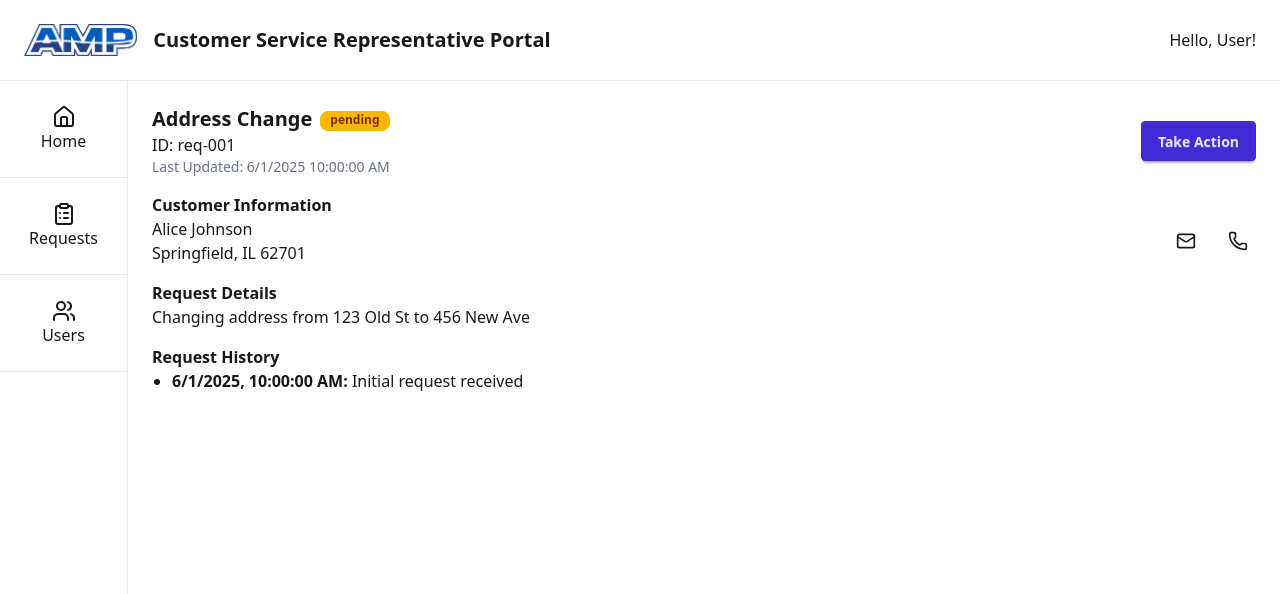
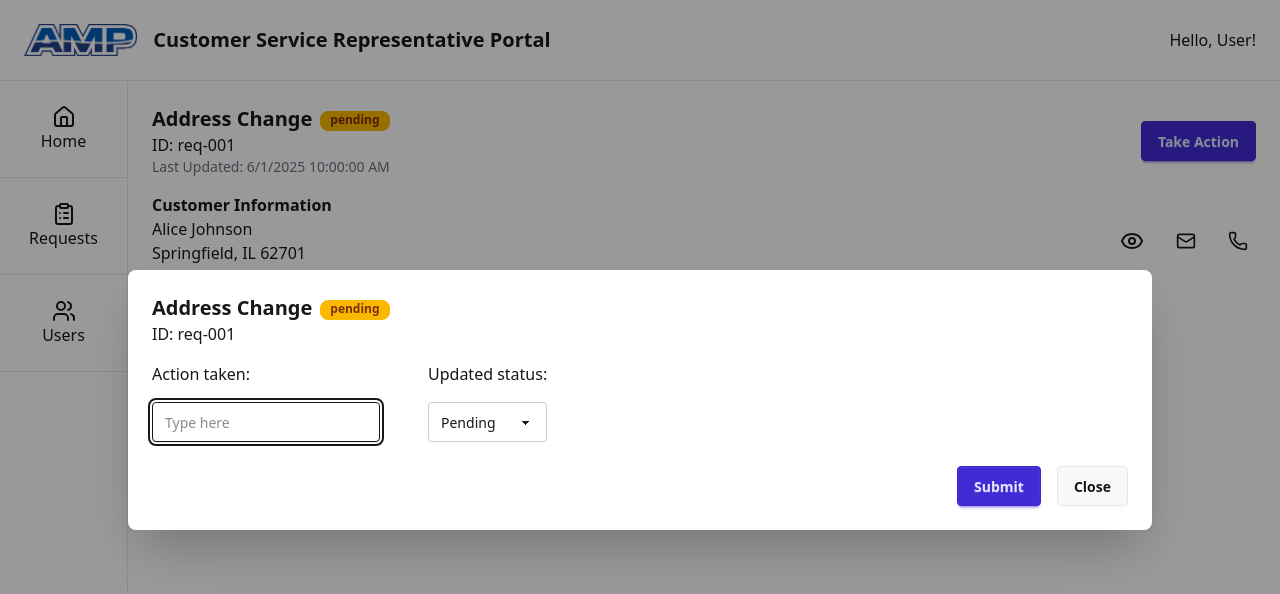
Before and after one commit to fullstack-dan/amp-csr-portal, a React (Vite) app: page /requests/req-001 in a window 1280 px wide. Both pictures are taken after a click on the button "Take Action". Shown: the top 594 px of the page. Built offline with nearby package versions, Linux system fonts and the light colour scheme.

Commit message:
added modal for updating and taking action on csr requests

```diff
--- /dev/null
+++ b/src/components/CSRRequestActionModal.jsx
@@ -0,0 +1,103 @@
+import React, { useState } from "react";
+
+export default function CSRRequestActionModal({ request, onClose }) {
+    const [actionTaken, setActionTaken] = useState("");
+    const [status, setStatus] = useState(request ? request.status : "pending");
+    if (!request) {
+        return null; // or handle loading state
+    }
+
+    const getStatusColor = (status) => {
+        switch (status) {
+            case "pending":
+                return "badge-warning";
+            case "approved":
+                return "badge-success";
+            case "rejected":
+                return "badge-error";
+            case "completed":
+                return "badge-info";
+            default:
+                return "badge-ghost";
+        }
+    };
+
+    const handleSubmit = (event) => {
+        event.preventDefault();
+
+        const CSRRequestHistoryEntry = {
+            timestamp: new Date().toISOString(),
+            status: status,
+            updatedBy: "csr-001",
+            comment: actionTaken,
+        };
+
+        const newRequest = {
+            ...request,
+            status: status,
+            updatedAt: new Date().toISOString(),
+            history: [CSRRequestHistoryEntry, ...request.history],
+        };
+
+        setActionTaken("");
+        onClose(newRequest);
+    };
+
+    return (
+        <dialog id="csrreqaction_modal" className="modal">
+            <div className="modal-box w-11/12 max-w-5xl">
+                <div>
+                    <h2 className="text-xl font-bold">
+                        {request.requestType}
+                        <span
+                            className={`ml-2 badge badge-sm ${getStatusColor(
+                                request.status
+                            )}`}
+                        >
+                            {request.status}
+                        </span>
+                    </h2>
+                    <p>ID: {request.id}</p>
+                </div>
+                <div className="flex gap-12">
+                    <div>
+                        <h3 className="py-4">Action taken:</h3>
+                        <input
+                            type="text"
+                            placeholder="Type here"
+                            className="input"
+                            value={actionTaken}
+                            onChange={(e) => setActionTaken(e.target.value)}
+                        />
+                    </div>
+                    <div>
+                        <h3 className="py-4">Updated status:</h3>
+                        <select
+                            value={status}
+                            onChange={(e) => setStatus(e.target.value)}
+                            className="select"
+                        >
+                            <option value="pending">Pending</option>
+                            <option value="approved">Approved</option>
+                            <option value="rejected">Rejected</option>
+                            <option value="completed">Completed</option>
+                        </select>
+                    </div>
+                </div>
+                <div className="modal-action">
+                    <form method="dialog" className="flex gap-4">
+                        <button
+                            className="btn btn-primary"
+                            onClick={handleSubmit}
+                        >
+                            Submit
+                        </button>
+                        <button className="btn" onClick={onClose}>
+                            Close
+                        </button>
+                    </form>
+                </div>
+            </div>
+        </dialog>
+    );
+}
--- a/src/db/csrrequests.ts
+++ b/src/db/csrrequests.ts
@@ -87,14 +87,42 @@ export const exampleCsrRequests: CSRRequest[] = [
         requestType: CSRRequestType.BILLING_ISSUE,
         status: CSRRequestStatus.PENDING,
         createdAt: new Date("2025-06-04T08:45:00Z").toISOString(),
-        updatedAt: new Date("2025-06-04T08:45:00Z").toISOString(),
-        details: "I was charged twice for my last bill",
+        updatedAt: new Date("2025-06-04T13:45:00Z").toISOString(),
+        details:
+            "I was charged twice for my last bill, GET THOSE SNEAKY BEETLES OUT OF MY WALLET!",
         history: [
+            {
+                timestamp: new Date("2025-06-04T13:45:00Z").toISOString(),
+                status: CSRRequestStatus.PENDING,
+                updatedBy: "csr-001",
+                comment: "Escalated to billing department for investigation",
+            },
+            {
+                timestamp: new Date("2025-06-04T13:30:00Z").toISOString(),
+                status: CSRRequestStatus.PENDING,
+                updatedBy: "csr-001",
+                comment:
+                    "Customer confirmed double charge, awaiting billing response",
+            },
+            {
+                timestamp: new Date("2025-06-04T09:45:00Z").toISOString(),
+                status: CSRRequestStatus.PENDING,
+                updatedBy: "csr-001",
+                comment:
+                    "Customer called, proceeded to go on for 45 minutes about genetically modified bugs overthrowing the government and stealing our money. Hung up abruptly, sending an email to follow up.",
+            },
+            {
+                timestamp: new Date("2025-06-04T09:00:00Z").toISOString(),
+                status: CSRRequestStatus.PENDING,
+                updatedBy: "csr-001",
+                comment:
+                    "Reached out to customer, awaiting confirmation of double charge",
+            },
             {
                 timestamp: new Date("2025-06-04T08:45:00Z").toISOString(),
                 status: CSRRequestStatus.PENDING,
                 updatedBy: "csr-001",
-                comment: "Billing issue reported by customer",
+                comment: "Initial request received",
             },
         ],
     },
--- a/src/pages/RequestDetails.jsx
+++ b/src/pages/RequestDetails.jsx
@@ -2,7 +2,9 @@ import React, { useEffect, useState } from "react";
 import { useParams } from "react-router";
 import { mockApi as API } from "../api/mockAPI";
 import { CSRRequestStatus } from "../models/CSRRequest";
-import { Mail, Phone } from "lucide-react";
+import CSRRequestActionModal from "../components/CSRRequestActionModal";
+import { Mail, Phone, Eye } from "lucide-react";
+import { Link } from "react-router";
 
 export default function RequestDetails() {
     const { requestId } = useParams();
@@ -42,11 +44,30 @@ export default function RequestDetails() {
         }
     };
 
+    const onModalClose = (modifiedReq = null) => {
+        document.getElementById("csrreqaction_modal").close();
+        setLoading(true);
+        if (modifiedReq) {
+            setRequest((prev) => ({
+                ...prev,
+                ...modifiedReq,
+                updatedAt: new Date().toISOString(),
+            }));
+        }
+        setLoading(false);
+    };
+
     if (loading) {
-        return <div>Loading...</div>;
+        return (
+            <div className="flex items-center justify-center h-full">
+                <div className="animate-spin rounded-full h-12 w-12 border-b-2 border-blue-500" />
+            </div>
+        );
     }
 
     return (
+        <>
+            <CSRRequestActionModal request={request} onClose={onModalClose} />
             <div className="p-6 ">
                 <div className="flex items-center justify-between mb-4">
                     <div>
@@ -67,7 +88,18 @@ export default function RequestDetails() {
                             {new Date(request.updatedAt).toLocaleTimeString()}
                         </p>
                     </div>
-                <button className="btn btn-primary">Take Action</button>
+                    <button
+                        className="btn btn-primary"
+                        disabled={request.status !== CSRRequestStatus.PENDING}
+                        onClick={() =>
+                            document
+                                .getElementById("csrreqaction_modal")
+                                .showModal()
+                        }
+                        title="Take Action on Request"
+                    >
+                        Take Action
+                    </button>
                 </div>
                 <div className="mb-4">
                     <h3 className="font-bold text-md">Customer Information</h3>
@@ -77,11 +109,19 @@ export default function RequestDetails() {
                                 {customer.firstName} {customer.lastName}
                             </p>
                             <p>
-                            {customer.address.city}, {customer.address.state}{" "}
+                                {customer.address.city},{" "}
+                                {customer.address.state}{" "}
                                 {customer.address.zipCode}
                             </p>
                         </div>
                         <div className="flex items-center gap-4">
+                            <Link
+                                to={`/users/${customer.id}`}
+                                className="p-2 hover:bg-base-300 rounded-lg transition-colors"
+                                title="View customer details"
+                            >
+                                <Eye />
+                            </Link>
                             <a
                                 href={`mailto:${customer.email}`}
                                 className="p-2 hover:bg-base-300 rounded-lg transition-colors"
@@ -101,21 +141,20 @@ export default function RequestDetails() {
                 </div>
                 <div className="mb-4">
                     <h3 className="font-bold text-md">Request Details</h3>
-                <p>{request.details}</p>
+                    <p>"{request.details}"</p>
                 </div>
                 <div className="mb-4">
-                <h3 className="font-bold text-md">Request History</h3>
+                    <h3 className="font-bold text-md">History</h3>
                     <ul className="list-disc pl-5">
                         {request.history.map((entry, index) => (
                             <li key={index} className="mb-2">
-                            <span className="font-semibold">
-                                {new Date(entry.timestamp).toLocaleString()}:
-                            </span>{" "}
-                            {entry.comment}
+                                {new Date(entry.timestamp).toLocaleString()}:{" "}
+                                <span className="italic">{entry.comment}</span>
                             </li>
                         ))}
                     </ul>
                 </div>
             </div>
+        </>
     );
 }
--- a/src/pages/UserDetails.jsx
+++ b/src/pages/UserDetails.jsx
@@ -143,8 +143,6 @@ export default function UserDetails() {
 
     const handleSave = async () => {
         try {
-            console.log("Saving changes:", formData);
-
             if (!validateFormData()) {
                 setInfo("Please fill in all fields correctly.");
                 setInfoColor("bg-red-500");
```
Lines whose indentation alone changed are shown as unchanged.
